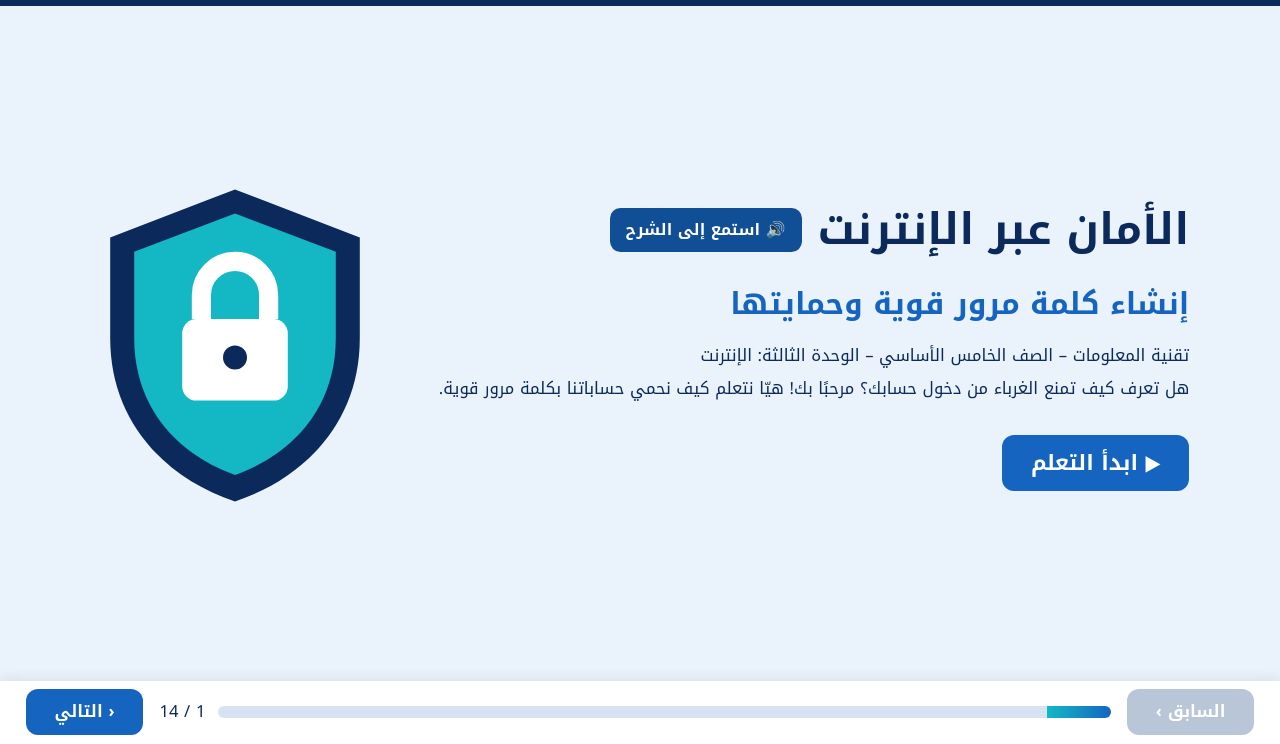
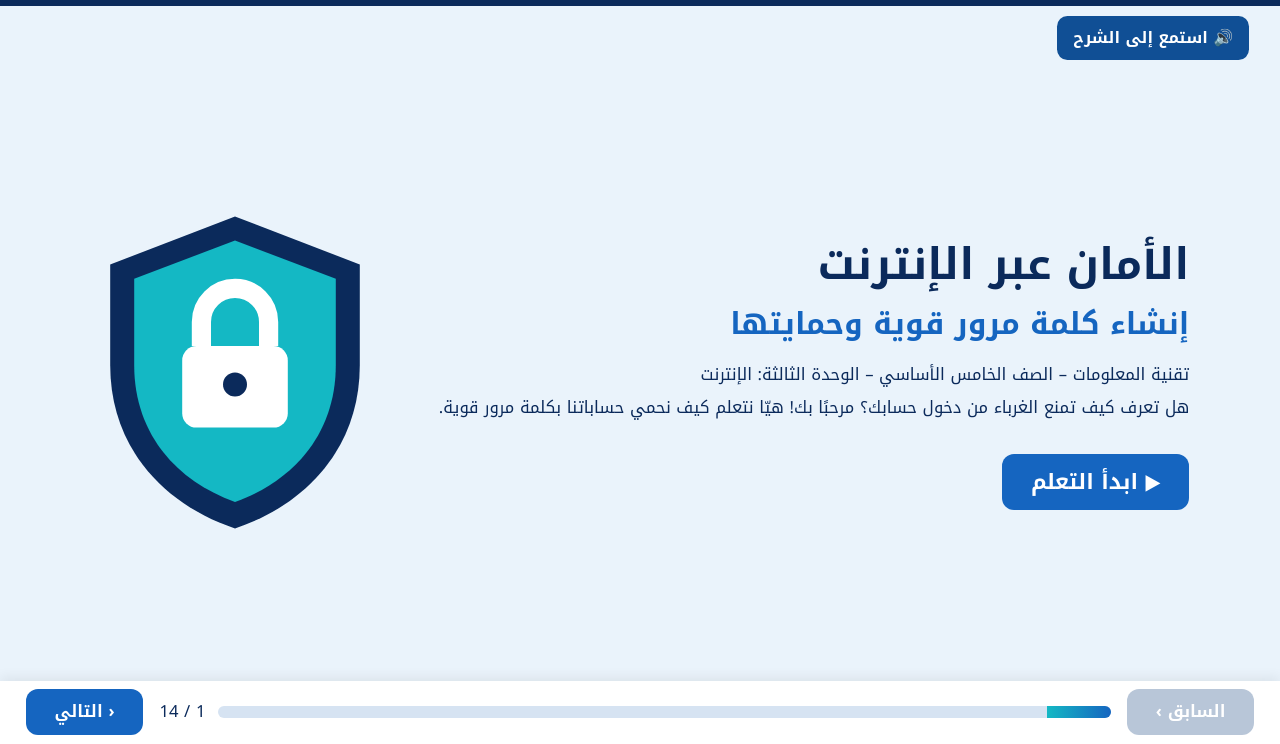
Before and after one commit to sheikhaDev/Password-lesson, a plain HTML site: page index.html in a window 1280 px wide. Shown: the part 56-800 px from the top of the page. Drawn offline with Linux system fonts and the light colour scheme.

Commit message:
Keep narration in one consistent row below the tabs

```diff
--- a/index.html
+++ b/index.html
@@ -1,12 +1,13 @@
 <!DOCTYPE html>
 <html lang="ar" dir="rtl"><head><meta charset="utf-8"><meta name="viewport" content="width=device-width,initial-scale=1">
-<title>الأمان عبر الإنترنت – إنشاء كلمة مرور قوية وحمايتها</title><link rel="stylesheet" href="style.css?v=listen-title"></head>
+<title>الأمان عبر الإنترنت – إنشاء كلمة مرور قوية وحمايتها</title><link rel="stylesheet" href="style.css?v=listen-place-1"></head>
 <body><div class="stage" id="stage">
 <header class="top"><div class="brand"><img src="shield.svg" alt="">الأمان عبر الإنترنت – إنشاء كلمة مرور قوية وحمايتها</div>
 <nav id="tabs"></nav><button class="snd" style="width:auto;flex:none;padding-inline:.7em;border-radius:999px;white-space:nowrap" data-a="help" aria-label="مساعدة">❓ مساعدة</button></header>
+<div class="audio-row"><button type="button" id="aud" class="listen-button" data-a="play" hidden>🔊 استمع إلى الشرح</button></div>
 <main id="screen" tabindex="-1"></main>
 <footer class="bot"><button class="nb" id="prev" data-a="prev">السابق ›</button><div class="pg"><div class="bar"><i id="bar"></i></div><span id="pt"></span></div><button class="nb" id="next" data-a="next">‹ التالي</button></footer>
 
 <div class="ov" id="ov" hidden><div class="mod" id="mod"></div></div></div>
 <audio id="correct-answer-sound" preload="auto" src="game-applause.wav"></audio>
-<script src="script.js?v=listen-title"></script></body></html>
+<script src="script.js?v=listen-place-1"></script></body></html>
--- a/script.js
+++ b/script.js
@@ -72,7 +72,7 @@ const asrc=v=>(window.AUDIO_DATA&&AUDIO_DATA[v])||''+v+'.m4a';
 function stopAu(){if(au){au.pause();au=null}setListenLabel()}
 function setListenLabel(){const button=$('#aud');if(button)button.textContent=au?'⏹ إيقاف الشرح':'🔊 استمع إلى الشرح'}
 function go(i){i=Math.max(0,Math.min(13,i));if(i!==st.i&&can(i))stopAu();if(!can(i)){modal(0,'أكمل هذه الشاشة أولًا','لا يمكنك الانتقال قبل إكمال التعلّم والنشاط في الشاشة الحالية.','حسنًا');return}st.i=i;save();r()}
-function r(){const recording=AUD[SC[st.i][0]];const g=SC[st.i][1];$('#tabs').innerHTML=TABS.map((t,k)=>`<button data-a="go" data-v="${t[1]}" class="${k==g?'on':''}">${t[0]}</button>`).join('');$('#screen').innerHTML=V[SC[st.i][0]]();if(recording){const heading=$('#screen h1, #screen h2');const row=document.createElement('div');row.className='lesson-heading';heading.before(row);row.append(heading);const button=document.createElement('button');button.id='aud';button.className='listen-button';button.dataset.a='play';button.dataset.v=recording;row.append(button);setListenLabel()}{const on=document.querySelector('#tabs .on');if(on)try{on.scrollIntoView({inline:'center',block:'nearest'})}catch(e){}}$('#bar').style.width=(st.i+1)/14*100+'%';$('#pt').textContent=`${st.i+1} / 14`+(ok(st.i)?'':' – أكمل للمتابعة');$('#prev').disabled=st.i==0;$('#next').disabled=st.i==13||!ok(st.i);save()}
+function r(){const recording=AUD[SC[st.i][0]];const g=SC[st.i][1];$('#tabs').innerHTML=TABS.map((t,k)=>`<button data-a="go" data-v="${t[1]}" class="${k==g?'on':''}">${t[0]}</button>`).join('');$('#screen').innerHTML=V[SC[st.i][0]]();const listenButton=$('#aud');listenButton.hidden=!recording;listenButton.dataset.v=recording||'';setListenLabel();{const on=document.querySelector('#tabs .on');if(on)try{on.scrollIntoView({inline:'center',block:'nearest'})}catch(e){}}$('#bar').style.width=(st.i+1)/14*100+'%';$('#pt').textContent=`${st.i+1} / 14`+(ok(st.i)?'':' – أكمل للمتابعة');$('#prev').disabled=st.i==0;$('#next').disabled=st.i==13||!ok(st.i);save()}
 function put(k){const s=st.a2;if(s.sel===null)return;s.done=0;s.p[s.sel]=k;s.sel=null;r()}
 document.addEventListener('click',e=>{const t=e.target.closest('[data-a]');if(!t||t.disabled)return;const a=t.dataset.a,v=t.dataset.v;
 if(a=='go')go(+v);else if(a=='next')go(st.i+1);else if(a=='prev')go(st.i-1);
--- a/style.css
+++ b/style.css
@@ -98,14 +98,6 @@ nav button { font-size: 1rem; padding: .3rem .7rem; }
   .hero img { max-height: 8rem; object-fit: contain; }
 }
 
-.lesson-heading {
-  display: flex;
-  align-items: center;
-  flex-wrap: wrap;
-  gap: .55rem 1rem;
-  margin-bottom: 1rem;
-}
-.lesson-heading :is(h1,h2) { margin: 0; }
 #aud.listen-button {
   display: inline-flex;
   align-items: center;
@@ -119,7 +111,10 @@ nav button { font-size: 1rem; padding: .3rem .7rem; }
   font-weight: 700;
 }
 #aud.listen-button:hover { background: #0b386d; }
-@media (max-width: 700px) {
-  .lesson-heading { align-items: flex-start; flex-direction: column; }
-  .hero .lesson-heading { align-items: center; }
+.stage { grid-template-rows: auto auto minmax(0, 1fr) auto; }
+.audio-row { padding-inline: clamp(.9rem, 2.4vw, 2.5rem); text-align: start; }
+.audio-row .listen-button { margin-top: .65rem; }
+#aud.listen-button[hidden] { display: none; }
+@media (max-height: 480px) {
+  .stage { grid-template-rows: auto auto 1fr auto; }
 }
```
